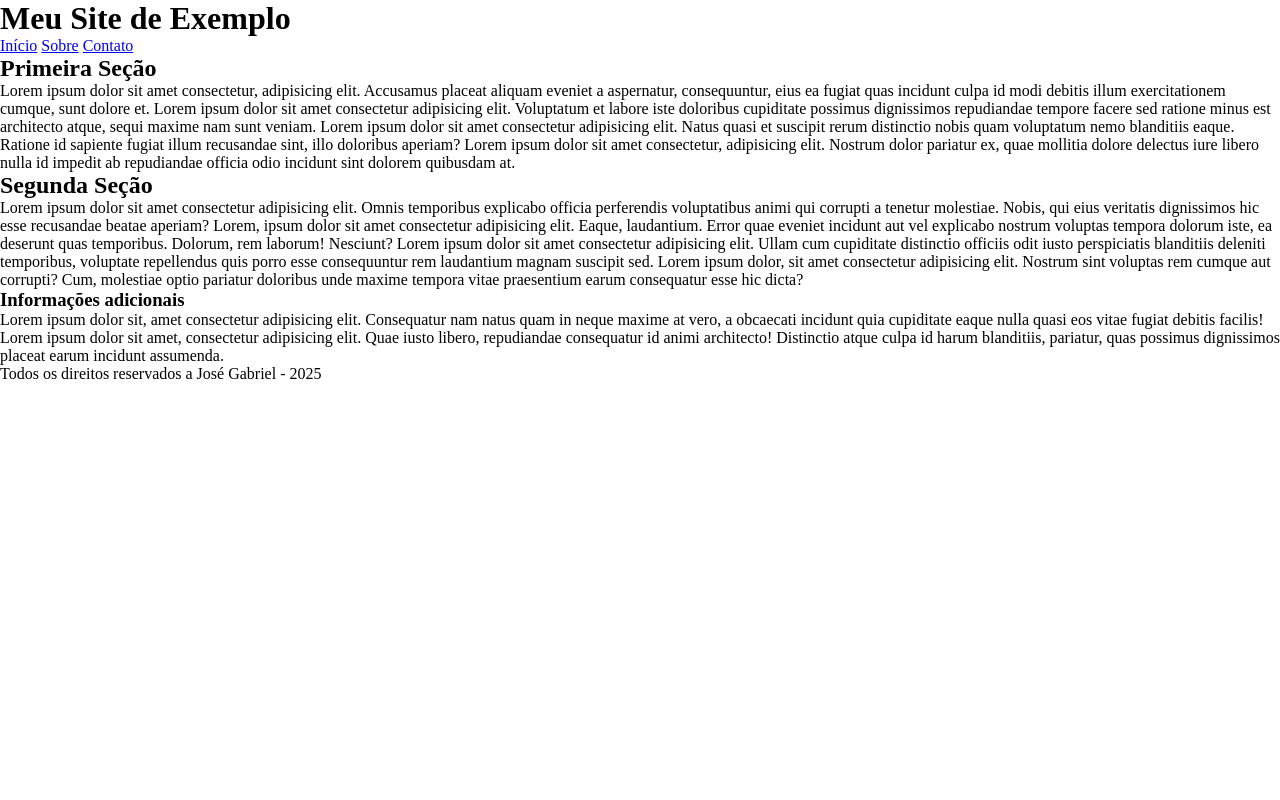
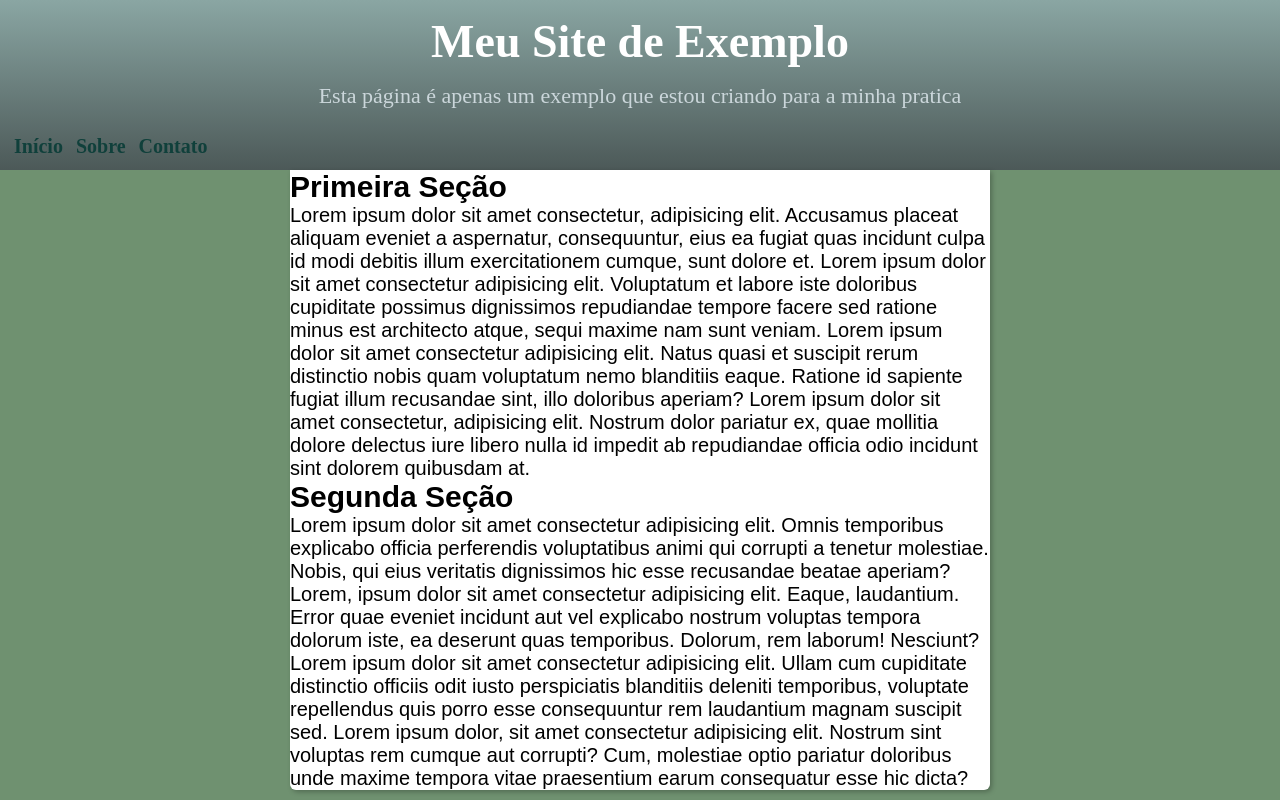
Before and after one commit to josegabrieldev/meus-exercicios, a plain HTML site: page html_css/exercicio001/index.html in a window 1280 px wide. Shown: the top 800 px of the page. Drawn offline with Linux system fonts and the light colour scheme.

Commit message:
Começando o estilo da página

```diff
--- a/html_css/exercicio001/index.html
+++ b/html_css/exercicio001/index.html
@@ -10,6 +10,7 @@
         <!--Cabeçalho-->
     <header>
         <h1>Meu Site de Exemplo</h1>
+        <p>Esta página é apenas um exemplo que estou criando para a minha pratica</p>
         <nav>
             <a href="#">Início</a>
             <a href="#">Sobre</a>
@@ -18,14 +19,14 @@
     </header>
         <!--Conteúdo Principal-->
     <main>
-        <section>
+        <section id="sec1">
             <h2>Primeira Seção</h2>
             <article>
                 <p>Lorem ipsum dolor sit amet consectetur, adipisicing elit. Accusamus placeat aliquam eveniet a aspernatur, consequuntur, eius ea fugiat quas incidunt culpa id modi debitis illum exercitationem cumque, sunt dolore et. Lorem ipsum dolor sit amet consectetur adipisicing elit. Voluptatum et labore iste doloribus cupiditate possimus dignissimos repudiandae tempore facere sed ratione minus est architecto atque, sequi maxime nam sunt veniam. Lorem ipsum dolor sit amet consectetur adipisicing elit. Natus quasi et suscipit rerum distinctio nobis quam voluptatum nemo blanditiis eaque. Ratione id sapiente fugiat illum recusandae sint, illo doloribus aperiam? Lorem ipsum dolor sit amet consectetur, adipisicing elit. Nostrum dolor pariatur ex, quae mollitia dolore delectus iure libero nulla id impedit ab repudiandae officia odio incidunt sint dolorem quibusdam at.</p>
             </article>
         </section>
 
-        <section>
+        <section id="sec2">
             <h2>Segunda Seção</h2>
             <article>
                 <p>Lorem ipsum dolor sit amet consectetur adipisicing elit. Omnis temporibus explicabo officia perferendis voluptatibus animi qui corrupti a tenetur molestiae. Nobis, qui eius veritatis dignissimos hic esse recusandae beatae aperiam? Lorem, ipsum dolor sit amet consectetur adipisicing elit. Eaque, laudantium. Error quae eveniet incidunt aut vel explicabo nostrum voluptas tempora dolorum iste, ea deserunt quas temporibus. Dolorum, rem laborum! Nesciunt? Lorem ipsum dolor sit amet consectetur adipisicing elit. Ullam cum cupiditate distinctio officiis odit iusto perspiciatis blanditiis deleniti temporibus, voluptate repellendus quis porro esse consequuntur rem laudantium magnam suscipit sed. Lorem ipsum dolor, sit amet consectetur adipisicing elit. Nostrum sint voluptas rem cumque aut corrupti? Cum, molestiae optio pariatur doloribus unde maxime tempora vitae praesentium earum consequatur esse hic dicta?</p>
--- a/html_css/exercicio001/style.css
+++ b/html_css/exercicio001/style.css
@@ -4,3 +4,68 @@
     margin: 0px;
     padding: 0px;
 }
+
+:root {
+    --cor0: #BFBFBF;
+    --cor1: #8AA6A3;
+    --cor2: #4C5958;
+    --cor3: #10403B;
+    --cor4: #127369;
+}
+
+body {
+    background-color: rgba(54, 102, 56, 0.712);
+    font-family: Arial, Helvetica, sans-serif;
+    font-size: 20px;
+    padding: 15px;
+}
+
+header {
+    width: 100vw;
+    height: 170px;
+    background-image: linear-gradient(to bottom, var(--cor1), var(--cor2));
+    font-family: 'Times New Roman', Times, serif;
+    text-align: center;
+    margin: -15px 0px 20px -15px;
+}
+
+header > h1 {
+    color: white;
+    font-size: 2.3em;
+    padding: 15px 0px;
+}
+
+header > p {
+    color: rgba(240, 248, 255, 0.733);
+    font-size: 22px;
+    padding: 0px 15px;
+}
+
+header > nav {
+    text-align: left;
+    padding: 2% 10px;
+}
+
+header a {
+    color: var(--cor3);
+    font-weight: bold;
+    text-decoration: none;
+    padding: 0px 4px;
+}
+
+header a:hover {
+    background-color: #10403B;
+    color: rgba(11, 226, 11, 0.658);
+    font-size: 22px;
+    text-decoration: underline;
+    padding: 4px;
+    border-radius: 2px;
+}
+
+main {
+    width: 700px;
+    background-color: white;
+    margin: -20px auto 15px auto;
+    box-shadow: 2px 2px 5px rgba(0, 0, 0, 0.26);
+    border-radius: 0px 0px 6px 6px;
+}
```
